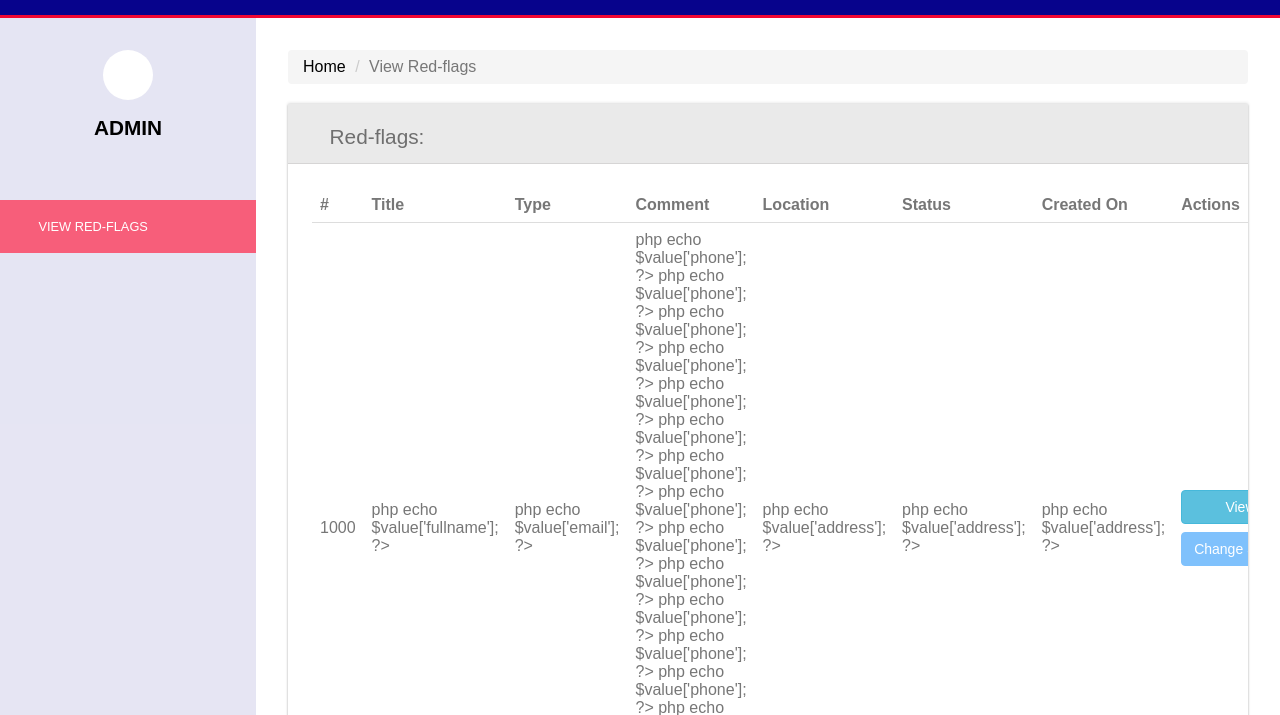
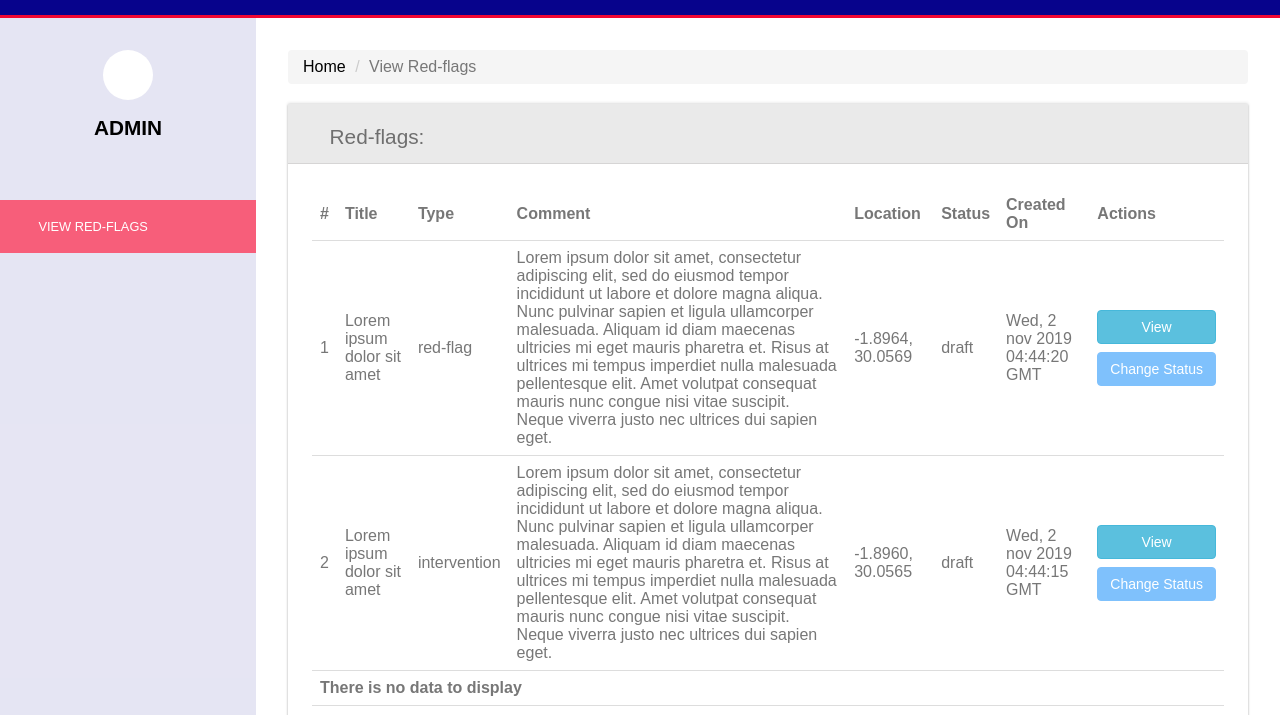
Before and after one commit to Elvis-rugamba/broadcaster, a plain HTML site: page UI/admin-page.html in a window 1280 px wide. Shown: the part 85-800 px from the top of the page. Drawn offline with Linux system fonts and the light colour scheme.

Commit message:
modified contents

```diff
--- a/UI/admin-page.html
+++ b/UI/admin-page.html
@@ -65,44 +65,42 @@
                         </thead>
                         <tbody>
                         <tr>
-                            <td>1000</td>
-                            <td>php echo $value['fullname']; ?></td>
-                            <td>php echo $value['email']; ?></td>
+                            <td>1</td>
+                            <td>Lorem ipsum dolor sit amet</td>
+                            <td>red-flag</td>
                             <td class="comment">
-                                php echo $value['phone']; ?> php echo $value['phone']; ?>
-                                php echo $value['phone']; ?> php echo $value['phone']; ?>
-                                php echo $value['phone']; ?> php echo $value['phone']; ?>
-                                php echo $value['phone']; ?> php echo $value['phone']; ?>
-                                php echo $value['phone']; ?> php echo $value['phone']; ?>
-                                php echo $value['phone']; ?> php echo $value['phone']; ?>
-                                php echo $value['phone']; ?> php echo $value['phone']; ?>
-                                php echo $value['phone']; ?> php echo $value['phone']; ?>
+                                Lorem ipsum dolor sit amet, consectetur adipiscing elit,
+                                sed do eiusmod tempor incididunt ut labore et dolore magna
+                                aliqua. Nunc pulvinar sapien et ligula ullamcorper malesuada.
+                                Aliquam id diam maecenas ultricies mi eget mauris pharetra et.
+                                Risus at ultrices mi tempus imperdiet nulla malesuada pellentesque elit.
+                                Amet volutpat consequat mauris nunc congue nisi vitae suscipit.
+                                Neque viverra justo nec ultrices dui sapien eget.
                             </td>
-                            <td>php echo $value['address']; ?></td>
-                            <td>php echo $value['address']; ?></td>
-                            <td>php echo $value['address']; ?></td>
+                            <td>-1.8964, 30.0569</td>
+                            <td>draft</td>
+                            <td>Wed, 2 nov 2019 04:44:20 GMT</td>
                             <td class="actions">
                                 <a class="btn btn-view" href="admin-view-red-flag.html">View</a>
                                 <a class="btn btn-edit" href="change-status.html">Change Status</a>
                             </td>
                         </tr>
                         <tr>
-                            <td>1001</td>
-                            <td>php echo $value['fullname']; ?></td>
-                            <td>php echo $value['email']; ?></td>
+                            <td>2</td>
+                            <td>Lorem ipsum dolor sit amet</td>
+                            <td>intervention</td>
                             <td>
-                                php echo $value['phone']; ?> php echo $value['phone']; ?>
-                                php echo $value['phone']; ?> php echo $value['phone']; ?>
-                                php echo $value['phone']; ?> php echo $value['phone']; ?>
-                                php echo $value['phone']; ?> php echo $value['phone']; ?>
-                                php echo $value['phone']; ?> php echo $value['phone']; ?>
-                                php echo $value['phone']; ?> php echo $value['phone']; ?>
-                                php echo $value['phone']; ?> php echo $value['phone']; ?>
-                                php echo $value['phone']; ?> php echo $value['phone']; ?>
+                                Lorem ipsum dolor sit amet, consectetur adipiscing elit,
+                                sed do eiusmod tempor incididunt ut labore et dolore magna
+                                aliqua. Nunc pulvinar sapien et ligula ullamcorper malesuada.
+                                Aliquam id diam maecenas ultricies mi eget mauris pharetra et.
+                                Risus at ultrices mi tempus imperdiet nulla malesuada pellentesque elit.
+                                Amet volutpat consequat mauris nunc congue nisi vitae suscipit.
+                                Neque viverra justo nec ultrices dui sapien eget.
                             </td>
-                            <td>php echo $value['address']; ?></td>
-                            <td>php echo $value['address']; ?></td>
-                            <td>php echo $value['address']; ?></td>
+                            <td>-1.8960, 30.0565</td>
+                            <td>draft</td>
+                            <td>Wed, 2 nov 2019 04:44:15 GMT</td>
                             <td class="actions">
                                 <a class="btn btn-view" href="admin-view-red-flag.html">View</a>
                                 <a class="btn btn-edit" href="change-status.html">Change Status</a>
```
